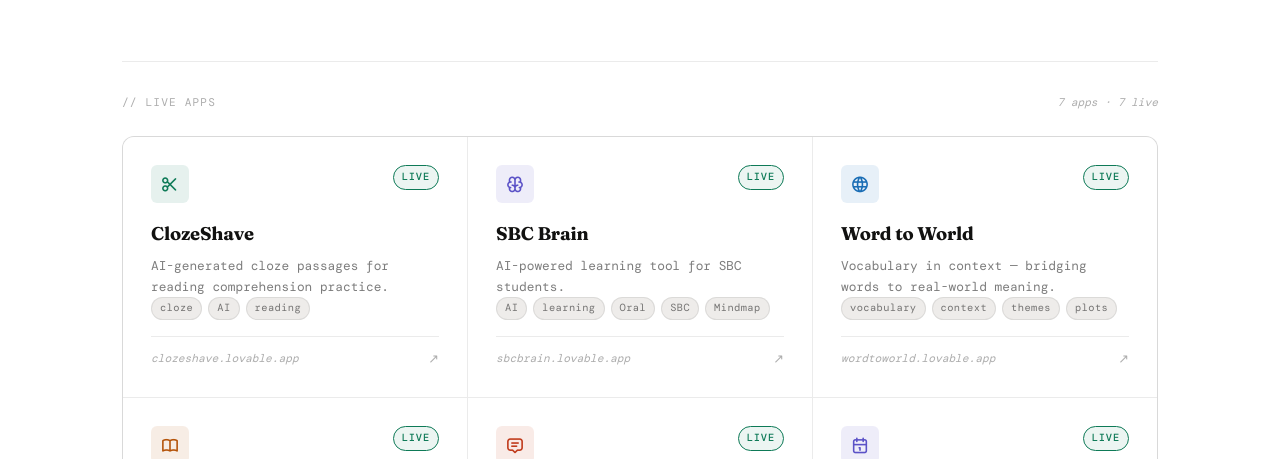
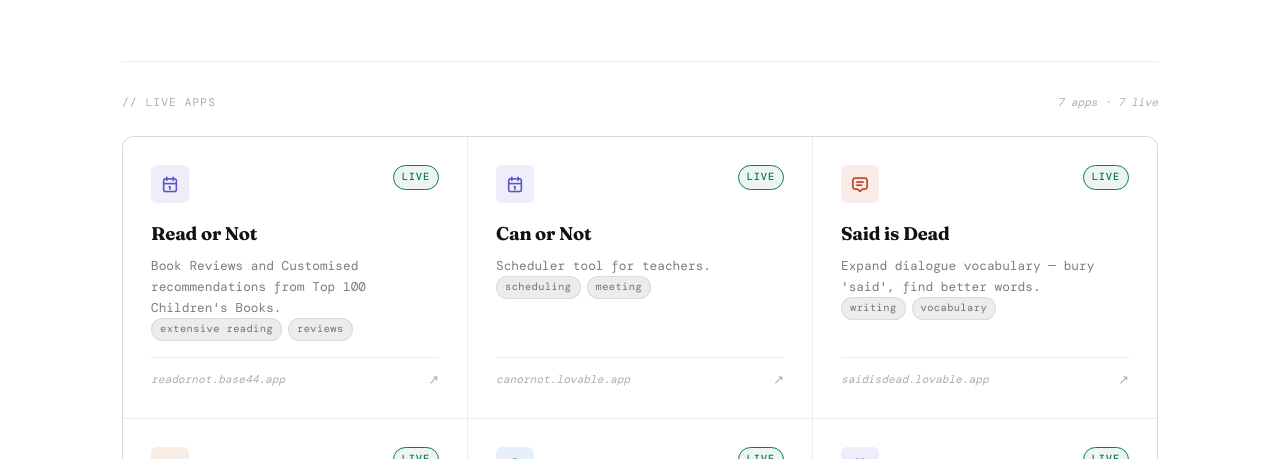
Before and after one commit to die2self777/urgentdesign-hub, a plain HTML site: page index.html in a window 1280 px wide. Shown: the part 493-952 px from the top of the page. Drawn offline with nearby package versions, Linux system fonts and the light colour scheme; a web font is replaced by a local one.

Commit message:
Update index.html

```diff
--- a/index.html
+++ b/index.html
@@ -240,7 +240,7 @@ async function loadApps() {
       return;
     }
 
-    grid.innerHTML = apps.map(buildCard).join('');
+    grid.innerHTML = [...apps].reverse().map(buildCard).join('');
     const live = apps.filter(a => a.status === 'live').length;
     counter.textContent = `${apps.length} app${apps.length !== 1 ? 's' : ''} · ${live} live`;
     lastUpdated.textContent = `updated ${new Date().toLocaleDateString('en-SG', { day:'numeric', month:'short', year:'numeric' })}`;
```
